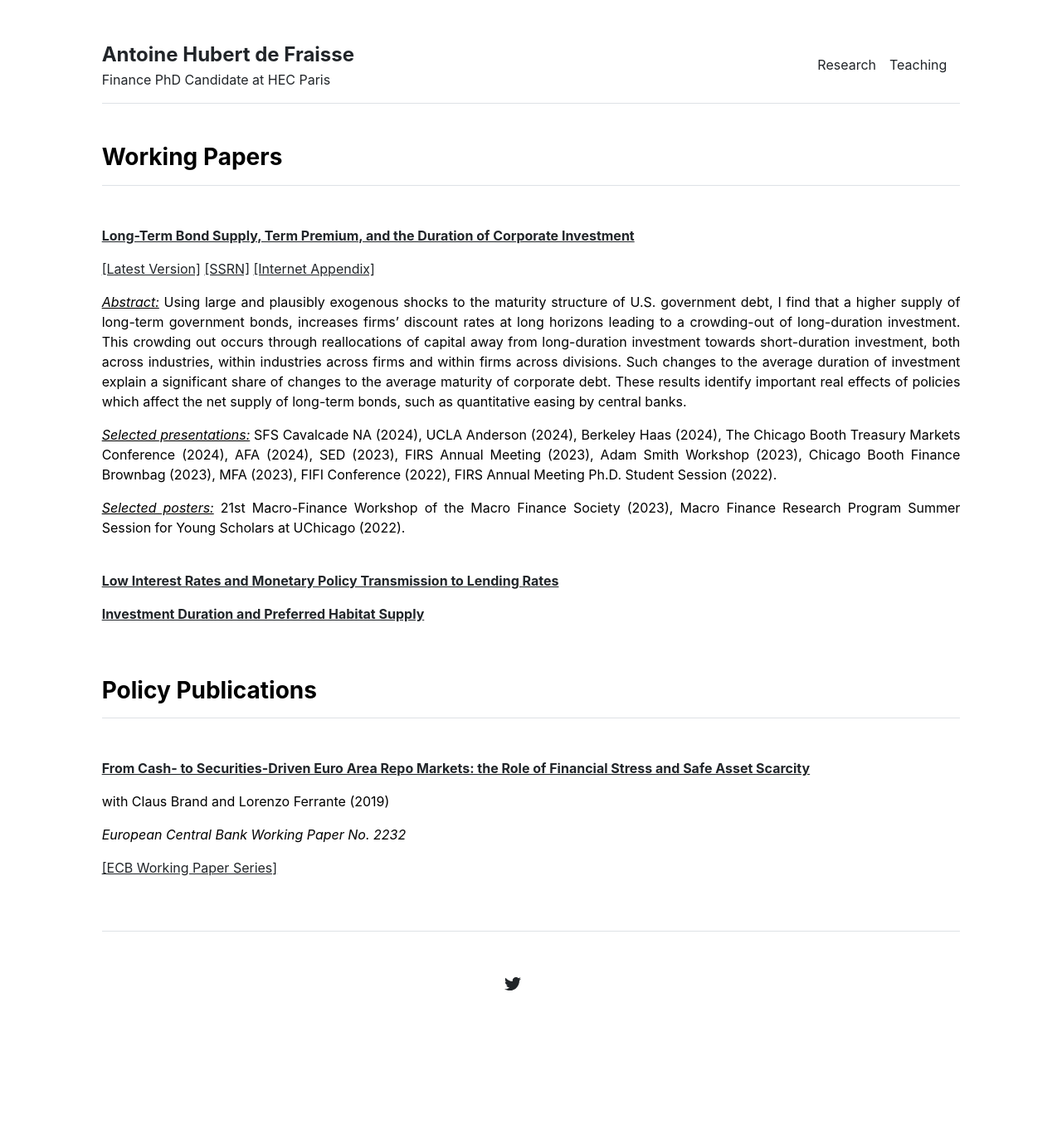
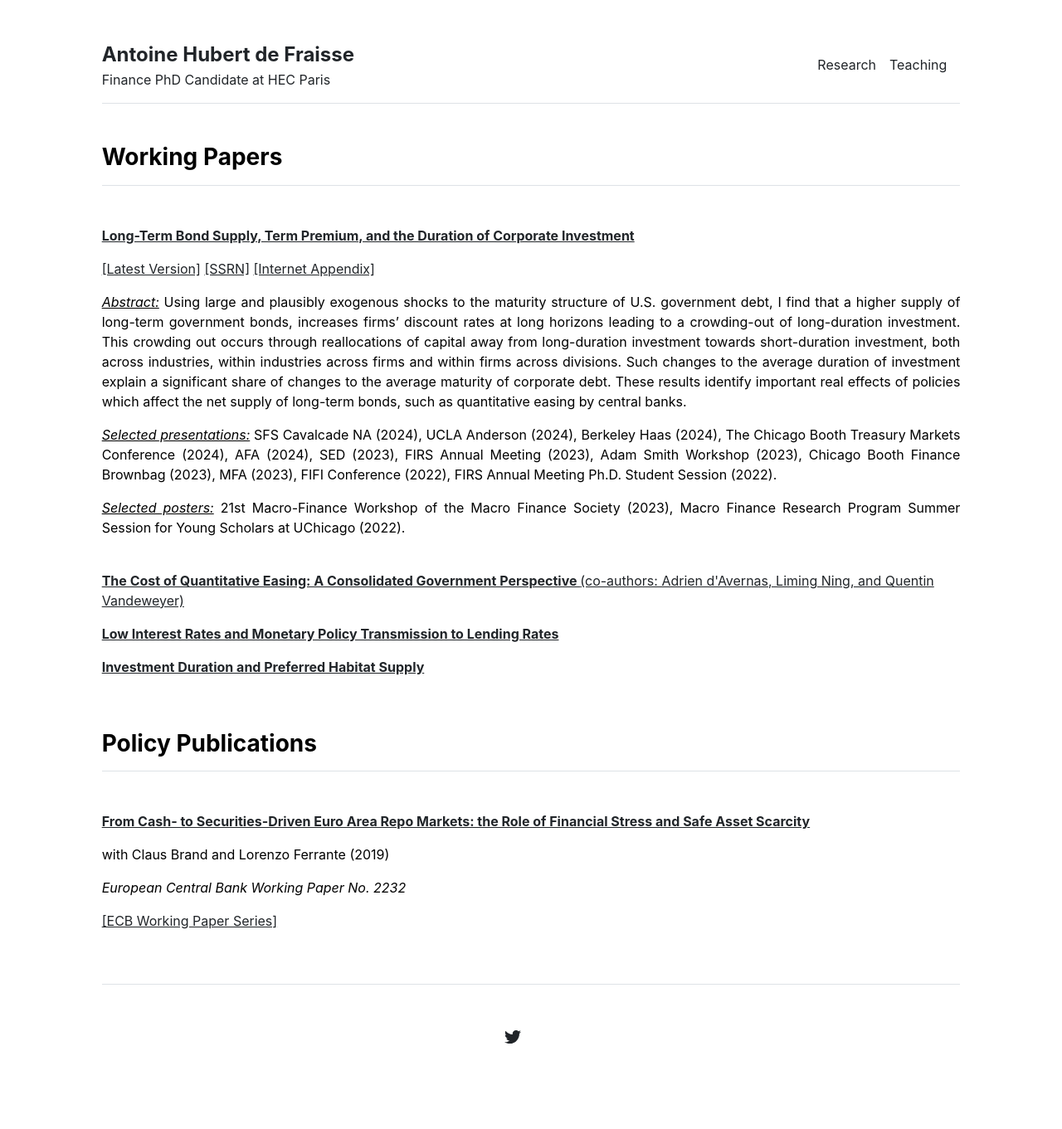
Before and after one commit to antoinehubertdefraisse/antoinehubertdefraisse.github.io, a Jekyll site: the page built from publications.md, in a window 1280 px wide. Shown: the whole page at 83% size. Built offline with Jekyll 4.4.1, drawn with Linux system fonts in a browser that asks for light colours; before the commit the page ends 1297 px from its top, so only the background shows below that.

Commit message:
Update publications.html

```diff
--- a/_includes/publications.html
+++ b/_includes/publications.html
@@ -12,9 +12,12 @@
  </p>
 
       <br>
-
+    <p><a href="transmission.pdf" target="_blank"><b>The Cost of Quantitative Easing: A Consolidated Government Perspective  </b> (co-authors: Adrien d'Avernas, Liming Ning, and Quentin Vandeweyer)
+      </a></p>
     <p><a href="transmission.pdf" target="_blank"><b>Low Interest Rates and Monetary Policy Transmission to Lending Rates </b>
       </a></p>
+
+
 
     <p><a href="preferredhabitatsupply.pdf" target="_blank"><b> Investment Duration and Preferred Habitat Supply </b>
       </a></p>
```
